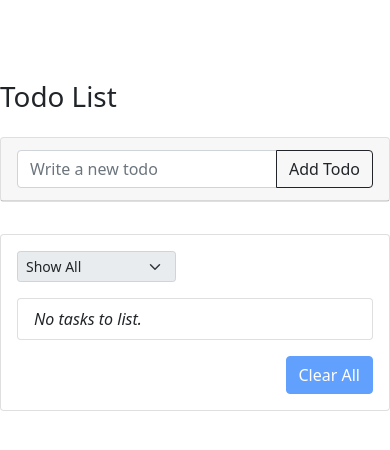
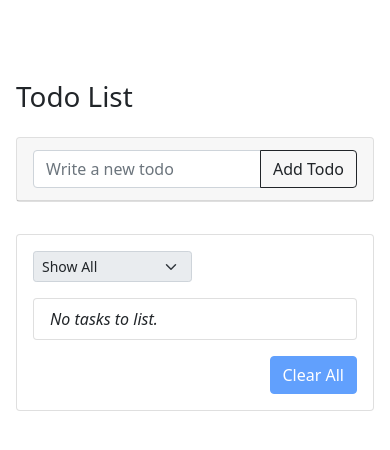
Before and after one commit to MichaelFarquhar/recoil-bootstrap-todo, a React (Create React App) app: page / in a window 390 px wide. Shown: the top 450 px of the page. Built offline with nearby package versions, Linux system fonts and the light colour scheme.

Commit message:
Add margins to add spacing for mobile view

```diff
--- a/src/App.js
+++ b/src/App.js
@@ -4,7 +4,7 @@ import { Todo } from './components/Todo';
 function App() {
     return (
         <RecoilRoot>
-            <div style={{ margin: 'auto', marginTop: '5em', maxWidth: '500px' }}>
+            <div style={{ margin: '5em 1em', maxWidth: '500px' }}>
                 <Todo />
             </div>
         </RecoilRoot>
```
